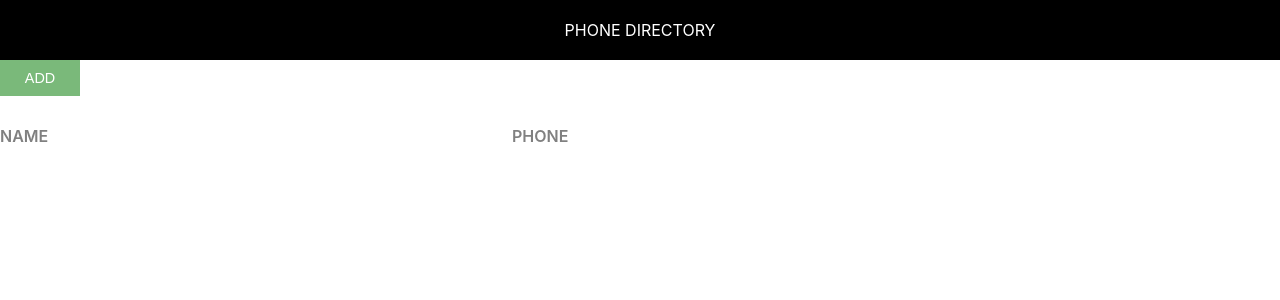
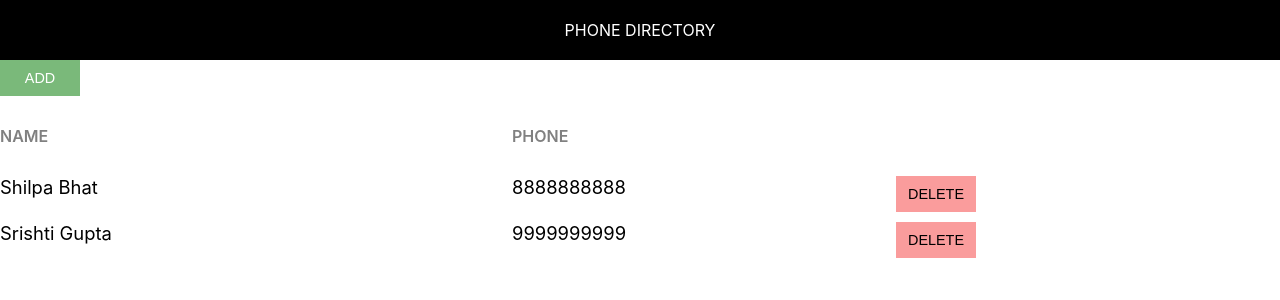
Before and after one commit to shivanisaini347/Phone_Directory, a React (Create React App) app: page / in a window 1280 px wide. Shown: the top 300 px of the page. Built offline with nearby package versions, Linux system fonts and the light colour scheme.

Commit message:
Dynamic Content: Added 'Delete' Button

```diff
--- a/src/App.css
+++ b/src/App.css
@@ -42,3 +42,8 @@
   color: #808080;
   text-transform: uppercase;
 }
+
+.delete-btn {
+    background: #fa9c9c;
+    color: #000;
+}
--- a/src/App.js
+++ b/src/App.js
@@ -19,15 +19,27 @@
       <div>
         <Header />
         <div className="component-body-container">
-        <button className="custom-btn add-btn">Add</button>
-        <div className="grid-container heading-container">
+          <button className="custom-btn add-btn">Add</button>
+
+          <div className="grid-container heading-container">
             <span className="grid-item name-heading">Name</span>
             <span className="grid-item phone-heading">Phone</span>
           </div>
+
+          {
+            subscribers.map(sub => {
+              return <div key={sub.id} className="grid-container">
+                <span className="grid-item">{sub.name}</span>
+                <span className="grid-item">{sub.phone}</span>
+                <span className="grid-item action-btn-container">
+                  <button className="custom-btn delete-btn">Delete</button>
+                </span>
+              </div>
+            })
+          }
         </div>
       </div>
     );
-
   }
 }
 
```
